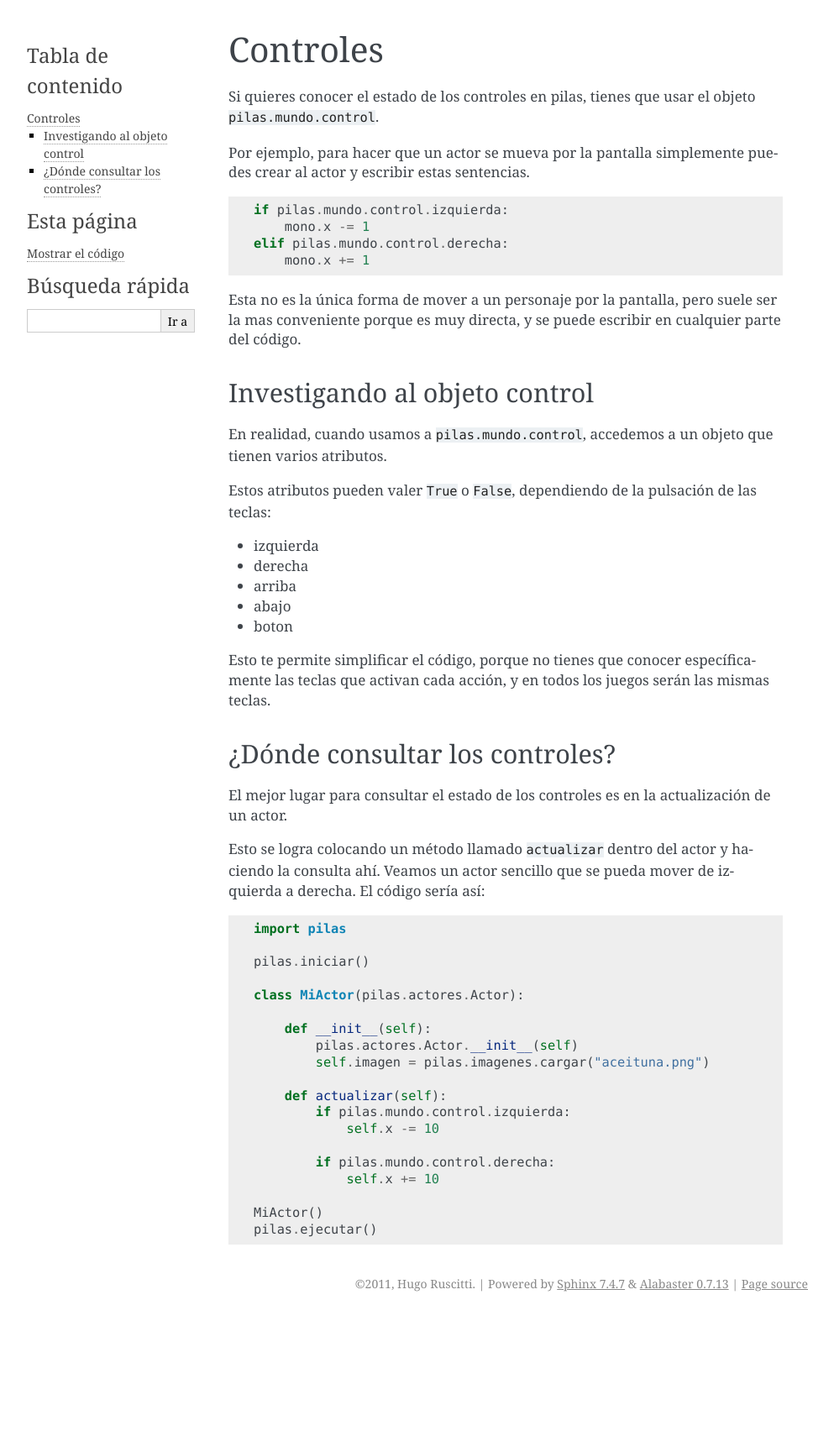
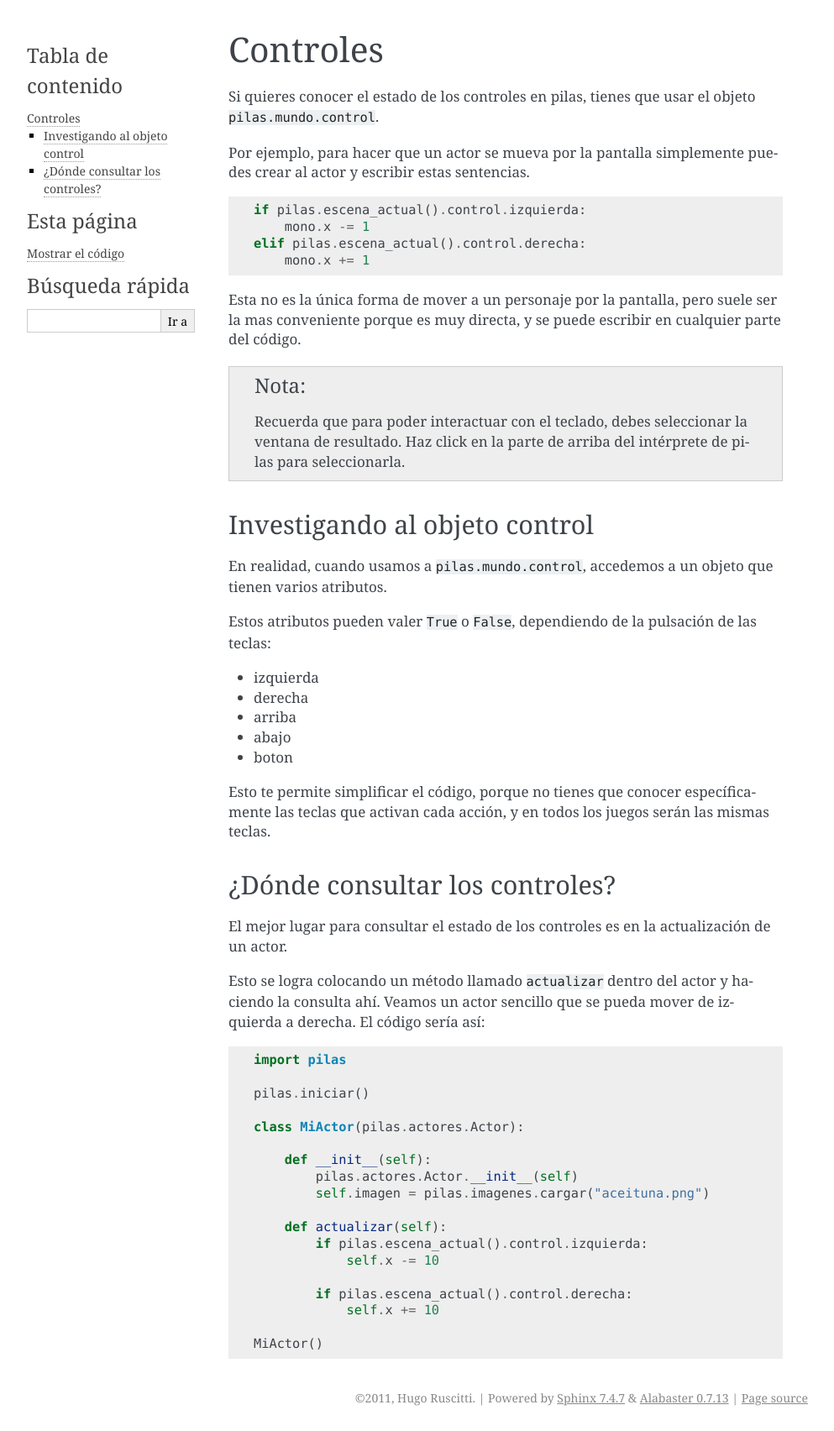
Before and after one commit to hugoruscitti/pilas-docs, a Sphinx documentation site: the page built from source/controles.rst, in a window 1280 px wide. Shown: the whole page at 84% size, without its empty margins (148-1141 px from the left). Built offline with Sphinx 7.4.7, drawn with Linux system fonts in a browser that asks for light colours; before the commit the page ends 1568 px from its top, so only the background shows below that.

Commit message:
Actualizar manual: Controles - Issue #26

```diff
--- a/source/controles.rst
+++ b/source/controles.rst
@@ -10,15 +10,20 @@ al actor y escribir estas sentencias.
 
 .. code-block:: python
 
-    if pilas.mundo.control.izquierda:
+    if pilas.escena_actual().control.izquierda:
         mono.x -= 1
-    elif pilas.mundo.control.derecha:
+    elif pilas.escena_actual().control.derecha:
         mono.x += 1
 
 Esta no es la única forma de mover a un personaje por
 la pantalla, pero suele ser la mas conveniente porque
 es muy directa, y se puede escribir en cualquier parte
 del código.
+
+.. note::
+    Recuerda que para poder interactuar con el teclado, debes seleccionar la
+    ventana de resultado. Haz click en la parte de arriba del intérprete de
+    pilas para seleccionarla.
 
 Investigando al objeto control
 ------------------------------
@@ -64,11 +69,10 @@ así:
             self.imagen = pilas.imagenes.cargar("aceituna.png")
 
         def actualizar(self):
-            if pilas.mundo.control.izquierda:
+            if pilas.escena_actual().control.izquierda:
                 self.x -= 10
 
-            if pilas.mundo.control.derecha:
+            if pilas.escena_actual().control.derecha:
                 self.x += 10
 
     MiActor()
-    pilas.ejecutar()
```
